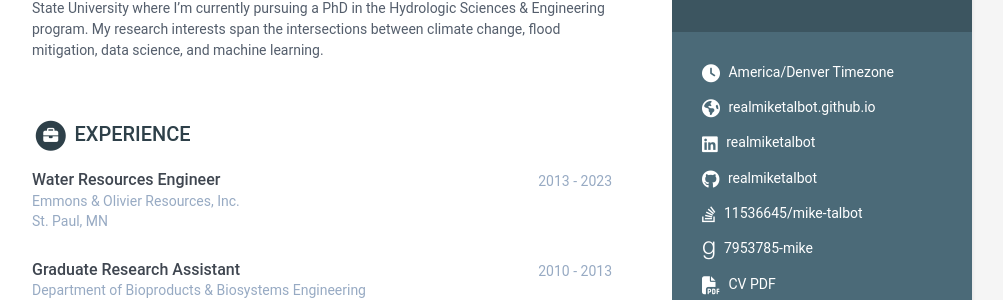
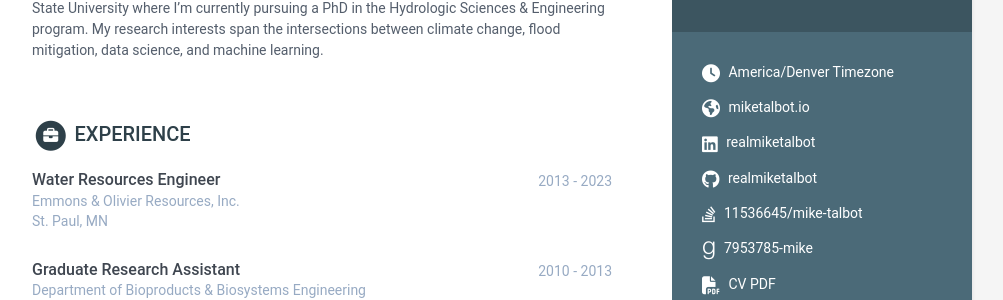
Before and after one commit to realmiketalbot/realmiketalbot.github.io, a Jekyll site: the page built from index.html, in a window 1280 px wide and 900 px high. Shown: the part 236-536 px from the top of the window, without its empty margins (168-1171 px from the left). Built offline with Jekyll 4.4.1, drawn with Linux system fonts in a browser that asks for light colours.

Commit message:
Update domain

```diff
--- a/_config.yml
+++ b/_config.yml
@@ -2,7 +2,7 @@
 
 # Site Settings
 title: Online CV
-url: 'https://realmiketalbot.github.io'
+url: 'https://miketalbot.io'
 
 #change it according to your repository name
 # disabling since we are using a custom domain
--- a/_data/data.yml
+++ b/_data/data.yml
@@ -17,7 +17,7 @@ sidebar:
     phone:
     timezone: America/Denver Timezone
     citizenship:
-    website: realmiketalbot.github.io #do not add http://
+    website: miketalbot.io #do not add http://
     linkedin: realmiketalbot
     xing:
     github: realmiketalbot
```
